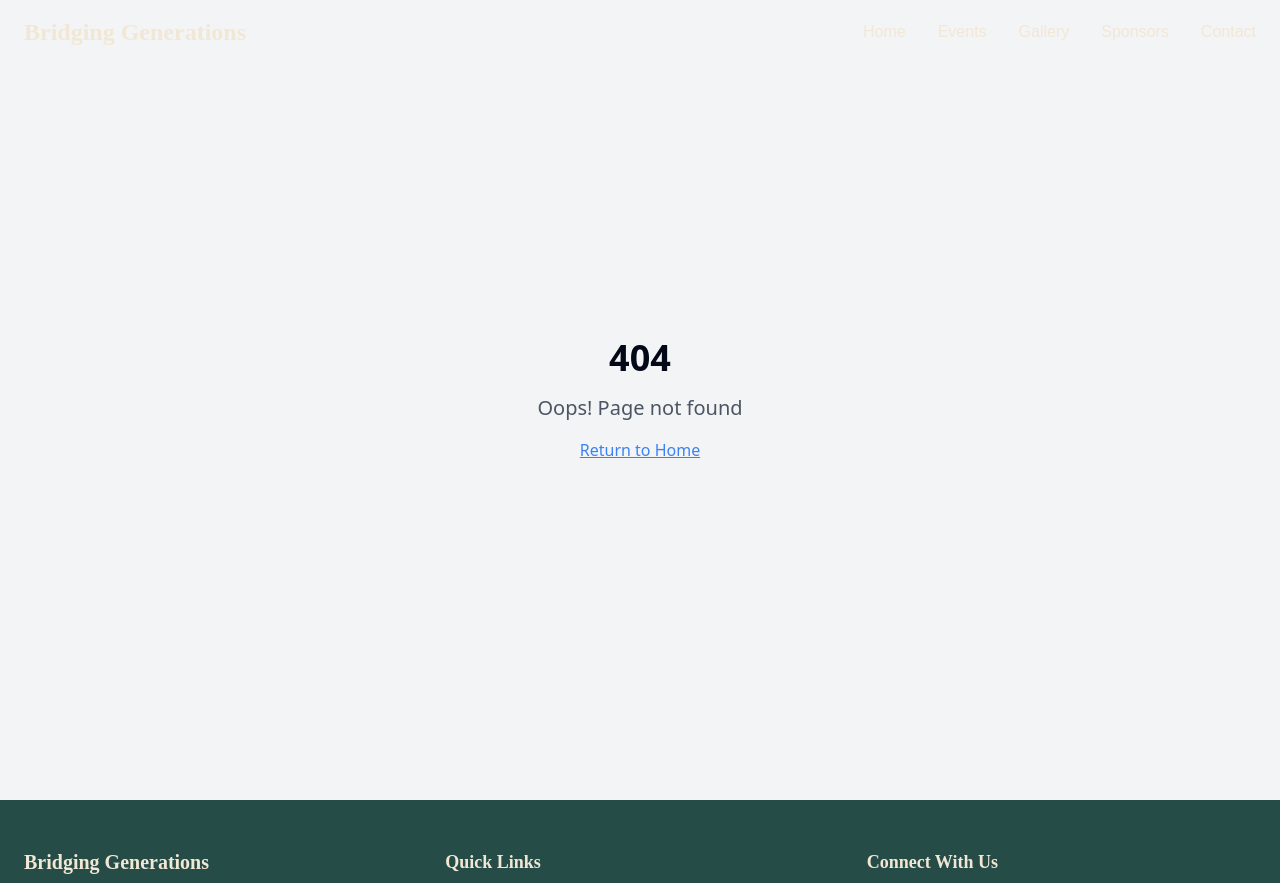
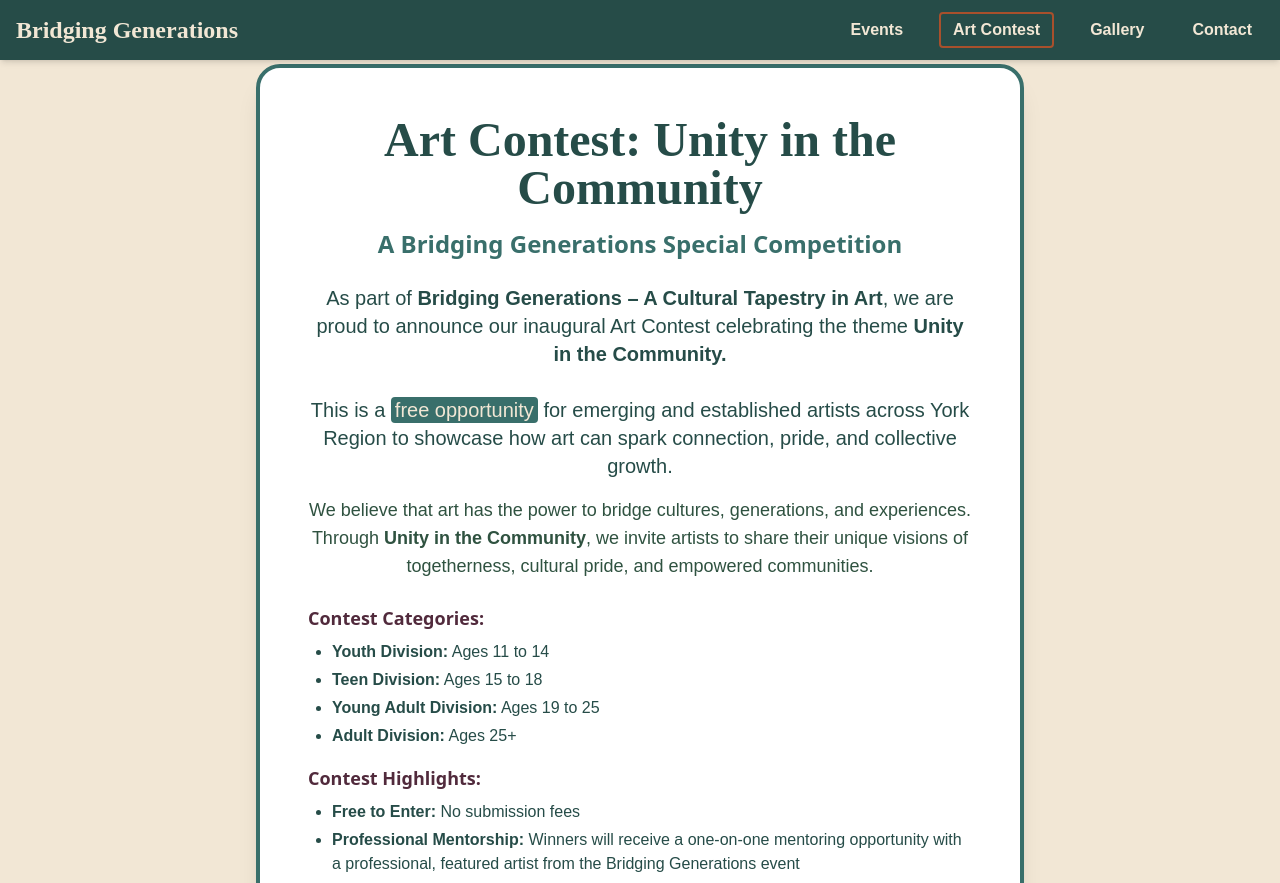
Before and after one commit to BobbyConscious/art-tapestry-website-b67538b3, a React (Vite) app: page /art-contest in a window 1280 px wide. Shown: the top 883 px of the page. Built offline with nearby package versions, Linux system fonts and the light colour scheme.

Commit message:
feat: Add art contest section and page
Adds a new section to the Events page promoting an art contest and creates a new page with contest details.

```diff
--- a/src/App.tsx
+++ b/src/App.tsx
@@ -1,4 +1,3 @@
-
 import { Toaster } from "@/components/ui/toaster";
 import { Toaster as Sonner } from "@/components/ui/sonner";
 import { TooltipProvider } from "@/components/ui/tooltip";
@@ -13,6 +12,7 @@ import Sponsors from "./pages/Sponsors";
 import NotFound from "./pages/NotFound";
 import Navbar from "./components/Navbar";
 import Footer from "./components/Footer";
+import ArtContest from "./pages/ArtContest";
 
 const queryClient = new QueryClient();
 
@@ -35,6 +35,7 @@ const App = () => (
           <Routes>
             <Route path="/" element={<><ScrollToTop /><Home /></>} />
             <Route path="/events" element={<><ScrollToTop /><Events /></>} />
+            <Route path="/art-contest" element={<><ScrollToTop /><ArtContest /></>} />
             <Route path="/gallery" element={<><ScrollToTop /><Gallery /></>} />
             <Route path="/contact" element={<><ScrollToTop /><Contact /></>} />
             <Route path="/sponsors" element={<><ScrollToTop /><Sponsors /></>} />
--- a/src/components/Navbar.tsx
+++ b/src/components/Navbar.tsx
@@ -1,130 +1,24 @@
-
-import { useState, useEffect } from "react";
+import React from "react";
 import { Link } from "react-router-dom";
 
 const Navbar = () => {
-  const [isScrolled, setIsScrolled] = useState(false);
-  const [isMenuOpen, setIsMenuOpen] = useState(false);
-
-  useEffect(() => {
-    const handleScroll = () => {
-      if (window.scrollY > 50) {
-        setIsScrolled(true);
-      } else {
-        setIsScrolled(false);
-      }
-    };
-
-    window.addEventListener("scroll", handleScroll);
-    return () => {
-      window.removeEventListener("scroll", handleScroll);
-    };
-  }, []);
-
   return (
-    <header
-      className={`fixed w-full top-0 z-50 transition-all duration-300 ${
-        isScrolled
-          ? "bg-deep-teal py-2 shadow-md"
-          : "bg-transparent py-4"
-      }`}
-    >
-      <div className="container mx-auto px-4 md:px-6">
-        <div className="flex items-center justify-between">
-          <Link to="/" className="text-cream-beige font-playfair text-xl md:text-2xl font-bold">
-            Bridging Generations
-          </Link>
-
-          {/* Mobile menu button */}
-          <button
-            className="md:hidden text-cream-beige"
-            onClick={() => setIsMenuOpen(!isMenuOpen)}
-          >
-            <svg
-              xmlns="http://www.w3.org/2000/svg"
-              fill="none"
-              viewBox="0 0 24 24"
-              stroke="currentColor"
-              className="h-6 w-6"
-            >
-              {isMenuOpen ? (
-                <path
-                  strokeLinecap="round"
-                  strokeLinejoin="round"
-                  strokeWidth={2}
-                  d="M6 18L18 6M6 6l12 12"
-                />
-              ) : (
-                <path
-                  strokeLinecap="round"
-                  strokeLinejoin="round"
-                  strokeWidth={2}
-                  d="M4 6h16M4 12h16M4 18h16"
-                />
-              )}
-            </svg>
-          </button>
-
-          {/* Desktop Nav */}
-          <nav className="hidden md:flex space-x-8">
-            <NavLink to="/">Home</NavLink>
-            <NavLink to="/events">Events</NavLink>
-            <NavLink to="/gallery">Gallery</NavLink>
-            <NavLink to="/sponsors">Sponsors</NavLink>
-            <NavLink to="/contact">Contact</NavLink>
-          </nav>
+    <nav className="w-full bg-deep-teal shadow-md fixed top-0 left-0 z-50">
+      <div className="container mx-auto px-4 py-3 flex justify-between items-center">
+        {/* Logo and Home */}
+        <div className="flex gap-2 md:gap-6 items-center">
+          <Link to="/" className="font-playfair text-2xl text-cream-beige font-bold hover:text-warm-terracotta transition-colors">Bridging Generations</Link>
         </div>
-
-        {/* Mobile Nav */}
-        {isMenuOpen && (
-          <nav className="md:hidden mt-4 pb-4 flex flex-col space-y-4">
-            <MobileNavLink to="/" onClick={() => setIsMenuOpen(false)}>
-              Home
-            </MobileNavLink>
-            <MobileNavLink to="/events" onClick={() => setIsMenuOpen(false)}>
-              Events
-            </MobileNavLink>
-            <MobileNavLink to="/gallery" onClick={() => setIsMenuOpen(false)}>
-              Gallery
-            </MobileNavLink>
-            <MobileNavLink to="/sponsors" onClick={() => setIsMenuOpen(false)}>
-              Sponsors
-            </MobileNavLink>
-            <MobileNavLink to="/contact" onClick={() => setIsMenuOpen(false)}>
-              Contact
-            </MobileNavLink>
-          </nav>
-        )}
+        {/* Nav links */}
+        <div className="flex gap-3 md:gap-6 items-center justify-end">
+          <Link to="/events" className="font-poppins text-cream-beige hover:text-warm-terracotta font-semibold text-base px-3 py-1 rounded transition-colors">Events</Link>
+          <Link to="/art-contest" className="font-poppins text-cream-beige hover:text-warm-terracotta font-semibold text-base px-3 py-1 rounded transition-colors border-2 border-warm-terracotta">Art Contest</Link>
+          <Link to="/gallery" className="font-poppins text-cream-beige hover:text-warm-terracotta font-semibold text-base px-3 py-1 rounded transition-colors">Gallery</Link>
+          <Link to="/contact" className="font-poppins text-cream-beige hover:text-warm-terracotta font-semibold text-base px-3 py-1 rounded transition-colors">Contact</Link>
+        </div>
       </div>
-    </header>
+    </nav>
   );
 };
 
-const NavLink = ({ to, children }: { to: string; children: React.ReactNode }) => (
-  <Link
-    to={to}
-    className="text-cream-beige hover:text-burnt-mustard transition-colors font-poppins"
-  >
-    {children}
-  </Link>
-);
-
-const MobileNavLink = ({
-  to,
-  children,
-  onClick
-}: {
-  to: string;
-  children: React.ReactNode;
-  onClick: () => void;
-}) => (
-  <Link
-    to={to}
-    className="text-cream-beige hover:text-burnt-mustard transition-colors block font-poppins"
-    onClick={onClick}
-  >
-    {children}
-  </Link>
-);
-
 export default Navbar;
--- /dev/null
+++ b/src/pages/ArtContest.tsx
@@ -0,0 +1,72 @@
+
+import { Button } from "@/components/ui/button";
+
+const ArtContest = () => (
+  <main className="min-h-screen bg-cream-beige py-16 px-4 md:px-0">
+    <div className="max-w-3xl mx-auto bg-white rounded-3xl shadow-xl p-8 md:p-12 border-4 border-soft-teal">
+      <h1 className="font-playfair text-4xl md:text-5xl text-deep-teal font-bold mb-4 text-center leading-tight">
+        Art Contest: Unity in the Community
+      </h1>
+      <h2 className="text-soft-teal text-center mb-6 font-bold text-xl md:text-2xl">A Bridging Generations Special Competition</h2>
+      <p className="text-lg md:text-xl font-poppins text-deep-teal mb-4 text-center">
+        As part of <span className="font-semibold">Bridging Generations – A Cultural Tapestry in Art</span>, we are proud to announce our inaugural Art Contest celebrating the theme <span className="font-semibold">Unity in the Community.</span>
+        <br /><br />
+        This is a <span className="bg-soft-teal text-cream-beige px-1 py-0.5 rounded">free opportunity</span> for emerging and established artists across York Region to showcase how art can spark connection, pride, and collective growth.
+      </p>
+      <p className="text-lg font-poppins text-forest-green mb-6 text-center">
+        We believe that art has the power to bridge cultures, generations, and experiences. Through <b>Unity in the Community</b>, we invite artists to share their unique visions of togetherness, cultural pride, and empowered communities.
+      </p>
+
+      <div className="mb-6">
+        <h3 className="font-bold text-lg text-eggplant-plum mb-2">Contest Categories:</h3>
+        <ul className="list-disc ml-6 text-md text-deep-teal font-poppins mb-4 space-y-1">
+          <li><span className="font-semibold">Youth Division:</span> Ages 11 to 14</li>
+          <li><span className="font-semibold">Teen Division:</span> Ages 15 to 18</li>
+          <li><span className="font-semibold">Young Adult Division:</span> Ages 19 to 25</li>
+          <li><span className="font-semibold">Adult Division:</span> Ages 25+</li>
+        </ul>
+        <h3 className="font-bold text-lg text-eggplant-plum mb-2">Contest Highlights:</h3>
+        <ul className="list-disc ml-6 text-md text-deep-teal font-poppins space-y-1 mb-3">
+          <li><span className="font-semibold">Free to Enter:</span> No submission fees</li>
+          <li><span className="font-semibold">Professional Mentorship:</span> Winners will receive a one-on-one mentoring opportunity with a professional, featured artist from the Bridging Generations event</li>
+          <li><span className="font-semibold">Recognition:</span> Certificates of recognition for all finalists</li>
+          <li><span className="font-semibold">Prizes:</span> Cash awards and special prizes for top submissions in each category</li>
+          <li><span className="font-semibold">Media Spotlight:</span> An opportunity to be featured in community media, event promotions, and the Bridging Generations exhibition</li>
+          <li><span className="font-semibold">Exhibition:</span> Selected artworks will be professionally showcased at Winged Canvas Art School and during the touring exhibition</li>
+        </ul>
+      </div>
+
+      <div className="mb-6">
+        <h3 className="font-bold text-lg text-eggplant-plum mb-2">Contest Details:</h3>
+        <ul className="list-disc ml-6 text-md text-deep-teal font-poppins mb-4 space-y-1">
+          <li><b>Eligibility:</b> Open to residents of York Region only. Proof of address will be required to claim prizes.</li>
+          <li><b>Original Work Only:</b> Submissions must be original. No AI-generated works, reproductions, or copies of existing artworks will be accepted.</li>
+          <li><b>Mediums Accepted:</b> 2D and 3D works, including but not limited to oil, acrylic, pencil, mixed media, sculpture, and other traditional mediums.</li>
+          <li><b>Size Limit:</b> Maximum artwork dimensions are 24&quot; x 30&quot;.</li>
+        </ul>
+      </div>
+
+      <div className="mb-6">
+        <h3 className="font-bold text-lg text-eggplant-plum mb-2">Judging:</h3>
+        <p className="text-md text-deep-teal font-poppins mb-2">
+          This is a juried event run in collaboration with Winged Canvas Art School. Entries will be evaluated by a panel of professional artists and art educators based on creativity, connection to the theme, technical skill, and emotional impact.
+        </p>
+      </div>
+
+      <div className="mb-8">
+        <h3 className="font-bold text-lg text-eggplant-plum mb-2">How to Enter:</h3>
+        <p className="text-md text-deep-teal font-poppins mb-2">
+          Full submission guidelines, deadlines, and entry forms will be released soon.<br />
+          Get ready to take part in a powerful artistic movement that celebrates who we are, where we come from, and where we are going — together.
+        </p>
+      </div>
+      <div className="text-center">
+        <Button variant="forest" size="lg" disabled>
+          Submissions Opening Soon!
+        </Button>
+      </div>
+    </div>
+  </main>
+);
+
+export default ArtContest;
--- a/src/pages/Events.tsx
+++ b/src/pages/Events.tsx
@@ -1,6 +1,7 @@
 import { AspectRatio } from "@/components/ui/aspect-ratio";
 import WorkshopsSection from "@/components/events/WorkshopsSection";
 import { eventTours } from "@/data/eventData";
+import { Button } from "@/components/ui/button";
 
 const Events = () => {
   return (
@@ -81,6 +82,34 @@ const Events = () => {
 
       {/* Workshop Themes Section */}
       <WorkshopsSection />
+
+      {/* --- Art Contest Section --- */}
+      <section className="py-16 bg-white" id="art-contest-call">
+        <div className="container mx-auto px-4 md:px-6 flex justify-center">
+          <div className="bg-cream-beige border-4 border-soft-teal shadow-xl rounded-3xl max-w-2xl mx-auto w-full p-8 flex flex-col items-center">
+            <h2 className="text-2xl md:text-3xl font-bold text-deep-teal font-playfair mb-4 text-center">
+              🎨 Calling All Artists of York Region!
+            </h2>
+            <p className="font-poppins text-lg text-deep-teal text-center mb-2">Showcase your creativity and celebrate the power of community through art.</p>
+            <p className="text-center text-md font-poppins mb-4">
+              Enter the <span className="font-bold text-soft-teal">Bridging Generations Art Contest: Unity in the Community</span> — a free-to-enter, juried competition open to residents of York Region.
+            </p>
+            <ul className="text-left font-poppins text-deep-teal text-base space-y-1 mb-5">
+              <li className="flex items-center"><span className="mr-2 text-forest-green">✅</span>Open to ages 11 and up</li>
+              <li className="flex items-center"><span className="mr-2 text-forest-green">✅</span>Win cash prizes, special awards, and mentorship from professional artists</li>
+              <li className="flex items-center"><span className="mr-2 text-forest-green">✅</span>Get featured on our website, community exhibition sites and in our media promotions</li>
+              <li className="flex items-center"><span className="mr-2 text-forest-green">✅</span>All 2D and mixed media artworks in all mediums welcome (max size 24&quot; x 30&quot;)</li>
+            </ul>
+            <p className="font-poppins text-md text-deep-teal text-center mb-6">
+              This is your chance to be part of a cultural movement that unites generations and uplifts diverse voices through the arts.<br />
+              <span className="block mt-2">Submissions open soon — get ready to create, connect, and inspire!</span>
+            </p>
+            <Button asChild variant="soft-teal" size="lg">
+              <a href="/art-contest">Learn More</a>
+            </Button>
+          </div>
+        </div>
+      </section>
 
       {/* Community Impact Section */}
       <section className="py-16 bg-white">
```
